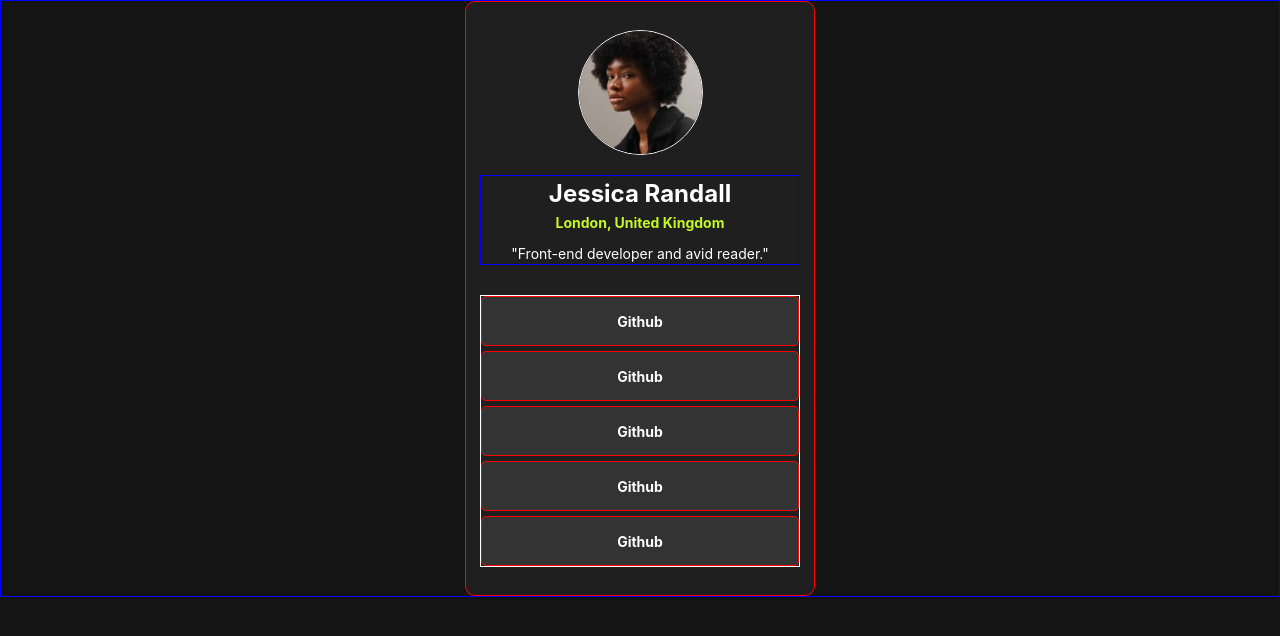
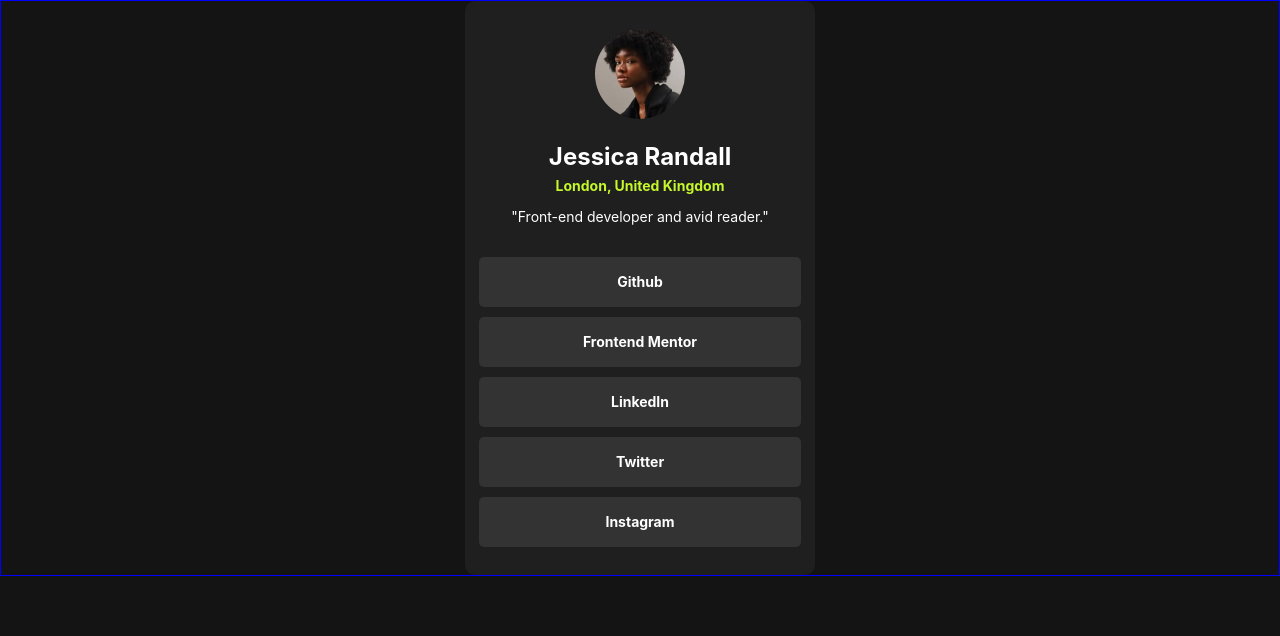
Before and after one commit to Nhoj-Plummer/social-links-profile, a Next.js app: page / in a window 1280 px wide. Shown: the top 636 px of the page. Built offline with nearby package versions, Linux system fonts and the light colour scheme.

Commit message:
Nearing the end

```diff
--- a/src/components/SocialLink/SocialLink.css
+++ b/src/components/SocialLink/SocialLink.css
@@ -2,26 +2,22 @@
   display: flex;
   flex-direction: column;
   padding: 2em 1em;
-  border: solid 1px red;
   margin: auto;
   width: 350px;
   text-align: center;
   align-content: center;
   gap: 30px;
   background-color: var(--grey-800);
-  font-size: var(--font-size-body);
-  font-family: var(--font-family);
   border-radius: 10px;
 }
 
 .social-link_image {
   width: auto;
   margin: auto;
-  width: 125px;
+  width: 90px;
   border-radius: 50%;
   object-fit: cover;
   overflow: hidden;
-  border: 1px solid white;
 }
 
 .social-link_image img {
@@ -31,7 +27,6 @@
 }
 
 .social-link_text {
-  border: 1px solid blue;
   margin-top: 20px;
 }
 
@@ -46,27 +41,32 @@
 }
 
 .social-link_text p {
+  color: var(--white);
   margin-top: 10px;
 }
 
 .social-link_links {
   display: flex;
   flex-direction: column;
-  gap: 5px;
-  border: 1px solid white;
+  gap: 10px;
 }
 
 .social-link_links a {
-  border: 1px solid red;
   color: var(--white);
   height: 50px;
   line-height: 50px;
   text-decoration: none;
   border-radius: 5px;
-
   background-color: var(--grey-700);
 }
 
+/* ✅ Hover effect */
+.social-link_links a:hover {
+  background-color: var(--green);
+  color: var(--grey-800);
+}
+
+/* Ensure text inside links uses the correct font size */
 .social-link_links h2 {
   font-size: var(--font-size-body);
 }
--- a/src/components/SocialLink/SocialLink.tsx
+++ b/src/components/SocialLink/SocialLink.tsx
@@ -11,10 +11,10 @@
 
   const links: Link[] = [
     { id: 1, name: "Github", link: "" },
-    { id: 2, name: "Github", link: "" },
-    { id: 3, name: "Github", link: "" },
-    { id: 4, name: "Github", link: "" },
-    { id: 5, name: "Github", link: "" },
+    { id: 2, name: "Frontend Mentor", link: "" },
+    { id: 3, name: "LinkedIn", link: "" },
+    { id: 4, name: "Twitter", link: "" },
+    { id: 5, name: "Instagram", link: "" },
   ];
 
   return (
```
